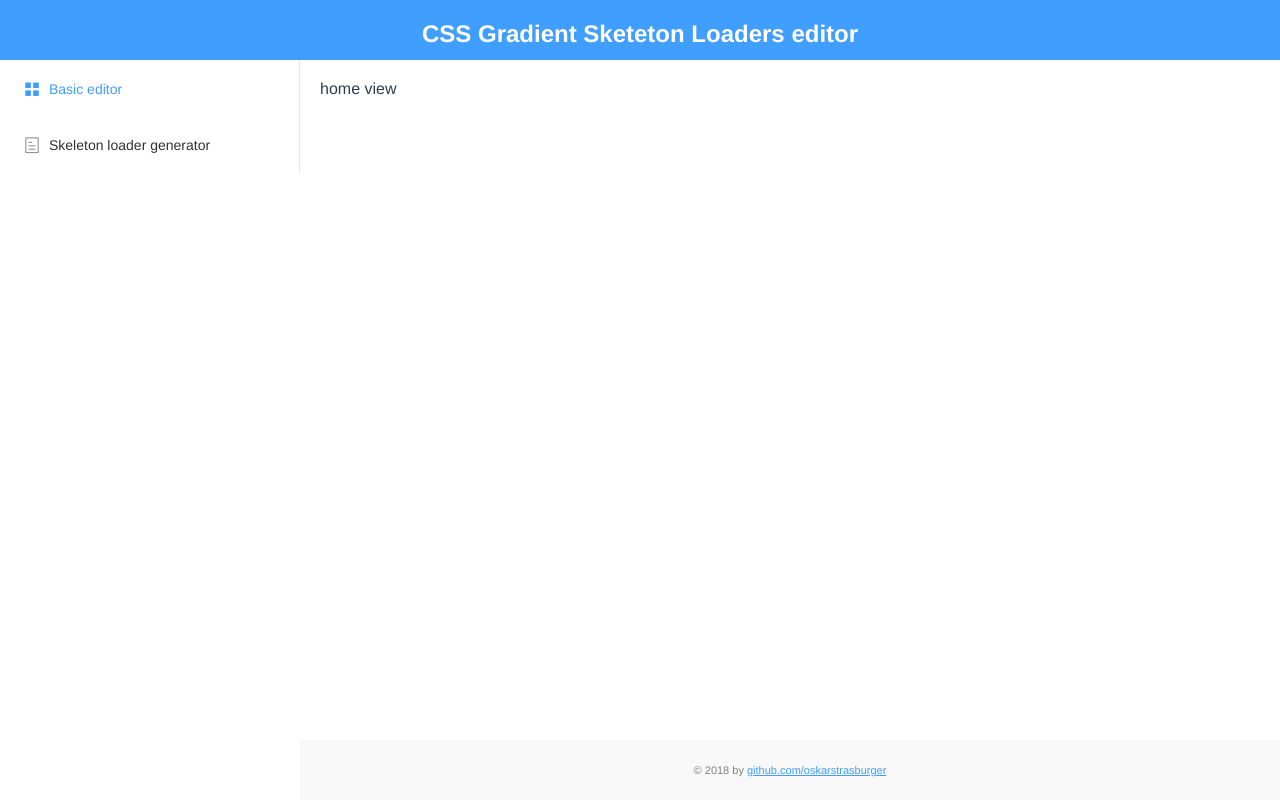
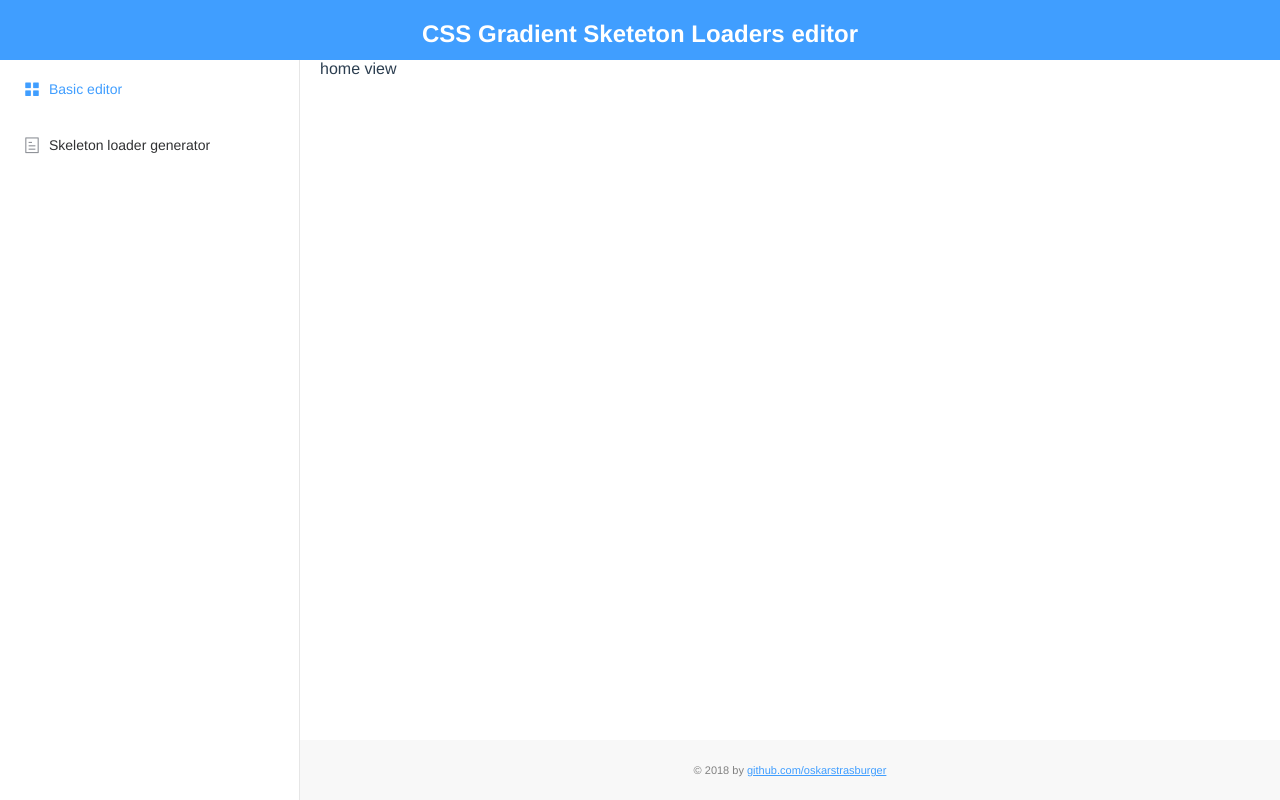
Before and after one commit to oskarstrasburger/CSS-Gradient-Editor, a Vue app: page / in a window 1280 px wide. Built offline with nearby package versions, Linux system fonts and the light colour scheme; what vue-highlightjs would draw is missing.

Commit message:
Fix CSS for SideMenu

```diff
--- a/src/App.vue
+++ b/src/App.vue
@@ -23,7 +23,7 @@ import VueRouter from 'vue-router';
 import HomePage from '@/containers/HomePage';
 import SkeletonPage from '@/containers/SkeletonPage';
 
-import SideMenu from './components/SideMenu';
+import SideMenu from '@/components/SideMenu';
 
 const routes = [
   { path: '/', component: HomePage },
@@ -63,6 +63,10 @@ export default {
     min-height: 100vh;
   }
 
+  .el-main {
+    padding: 0 20px;
+  }
+
   .el-header {
     background: #409EFF;
     color: #fff;
--- a/src/components/SideMenu.vue
+++ b/src/components/SideMenu.vue
@@ -21,3 +21,9 @@ export default {
   name: 'SideMenu',
 };
 </script>
+
+<style scope>
+  .el-menu {
+    height: 100%;
+  }
+</style>
```
